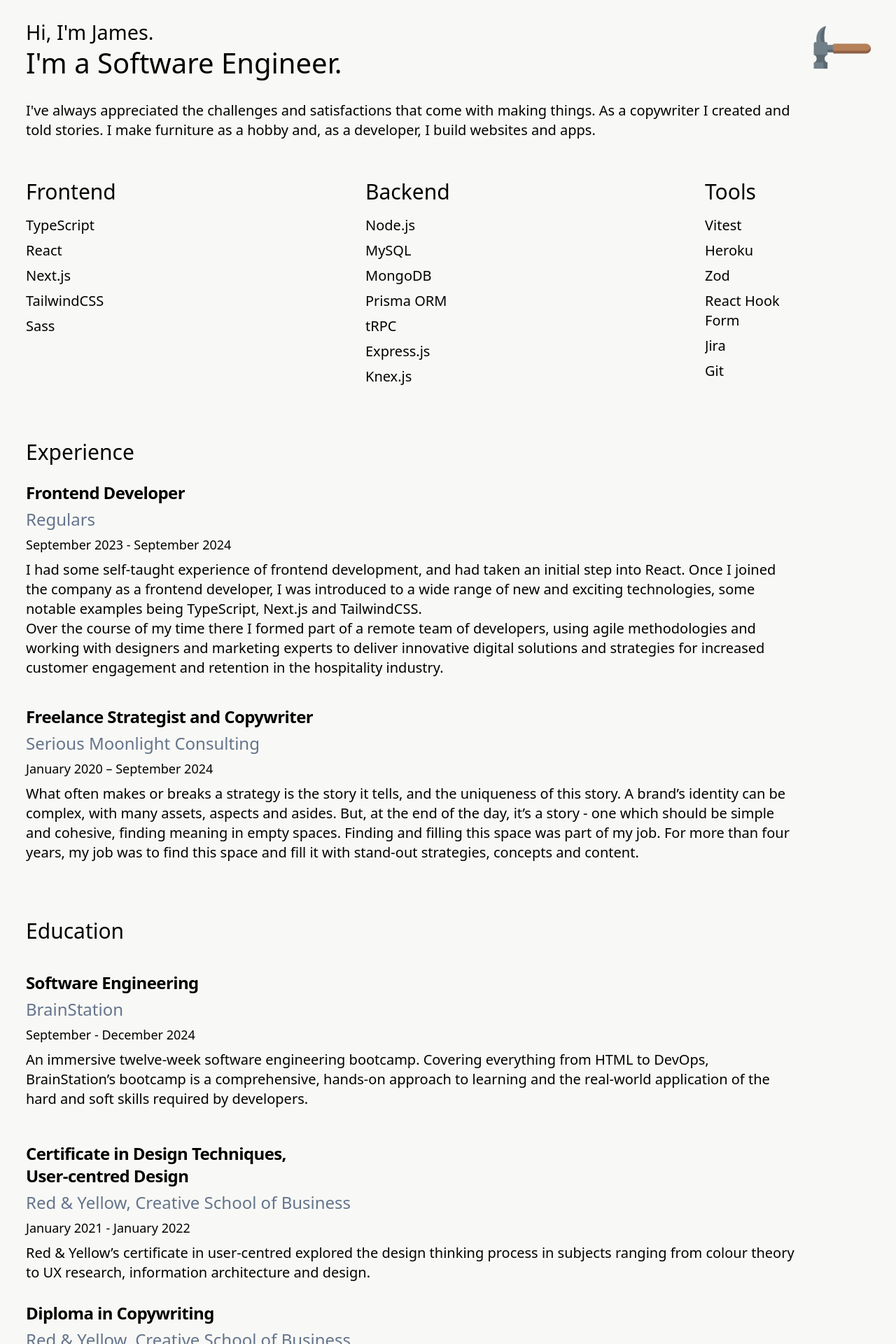
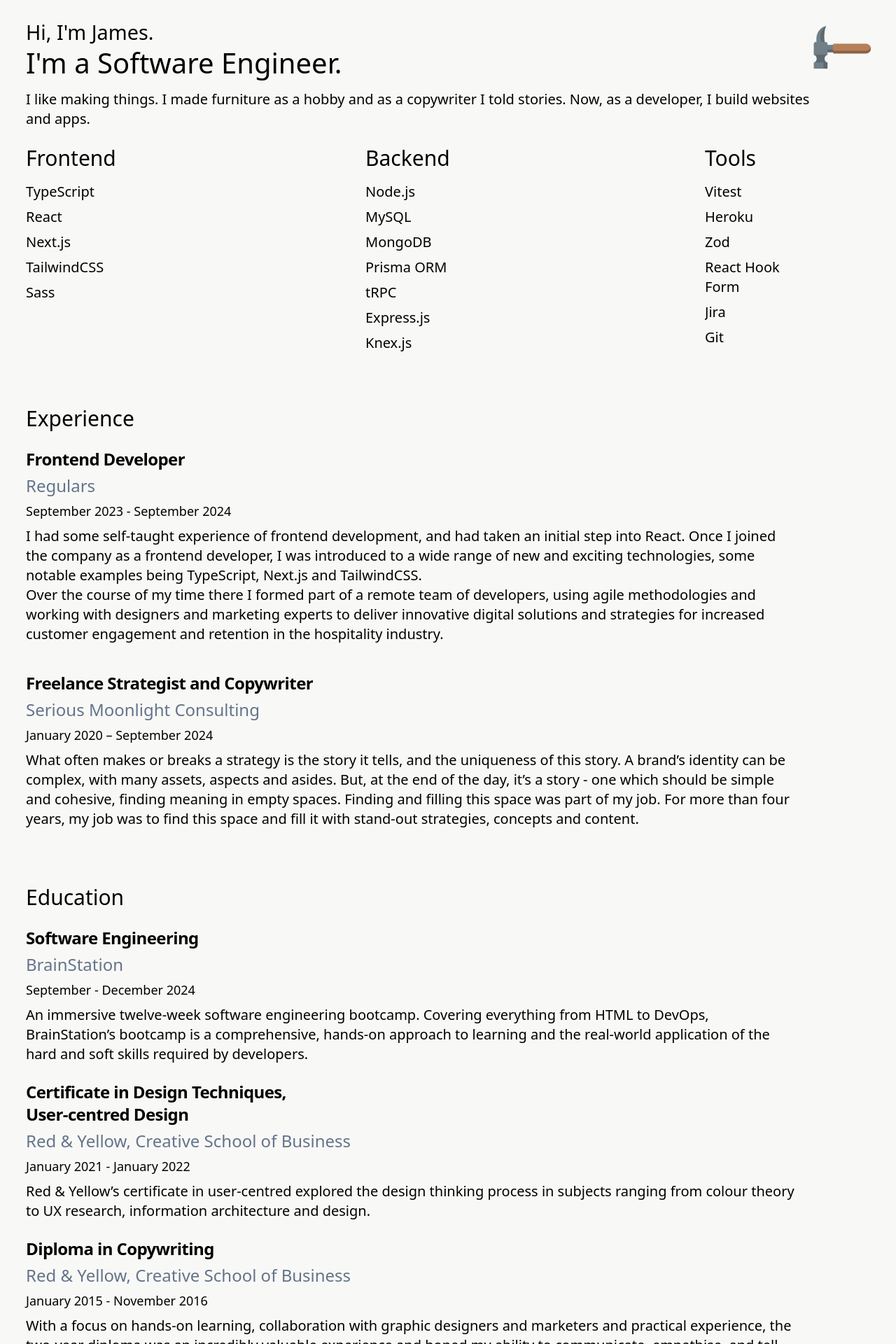
Before and after one commit to Lopside95/james-site, a Next.js app: page /.ipynb_checkpoints/index-checkpoint in a window 1280 px wide. Shown: the part 60-1980 px from the top of the page at 70% size. Built offline with nearby package versions, Linux system fonts and the light colour scheme.

Commit message:
update intro and paddings

```diff
--- a/src/components/cv/education.tsx
+++ b/src/components/cv/education.tsx
@@ -10,9 +10,9 @@ import {
 const Education = () => {
   return (
     <div className="w-full flex flex-col">
-      <h2 className="py-4 ">Education</h2>
+      <h2 className="pt-4 ">Education</h2>
       <Card className="flex flex-col justify-between border-none ">
-        <div className="flex">
+        <div className="flex  ">
           <CardHeader className="self-start -mb-2 sm:-mb-4">
             <CardTitle>Software Engineering</CardTitle>
             <CardDescription>BrainStation</CardDescription>
@@ -28,7 +28,7 @@ const Education = () => {
       </Card>
       <Card className="flex flex-col justify-between   border-none ">
         <div className="flex">
-          <CardHeader className="self-start -mb-2 sm:-mb-4">
+          <CardHeader className="self-start -mb-2 sm:-mb-4 lg:pt-0">
             <CardTitle>
               Certificate in Design Techniques, <br /> User-centred Design
             </CardTitle>
@@ -44,9 +44,9 @@ const Education = () => {
           research, information architecture and design.
         </CardContent>
       </Card>
-      <Card className="flex flex-col justify-between border-none py-7">
+      <Card className="flex flex-col justify-between border-none">
         <div className="flex">
-          <CardHeader className="-mb-2 sm:-mb-4 -mt-12">
+          <CardHeader className="-mb-2 sm:-mb-4 lg:pt-0">
             <CardTitle className="">Diploma in Copywriting</CardTitle>
             <CardDescription className="">
               Red & Yellow, Creative School of Business
--- a/src/components/home/Intro.tsx
+++ b/src/components/home/Intro.tsx
@@ -12,12 +12,14 @@ const Intro = () => {
           Hi, I'm James <Emoji label="engineer" symbol="🧑‍🔧" />
         </CardTitle> */}
       </CardHeader>
-      <CardContent className="md:text-3xl py-5  flex gap-4 md:gap-2  md:pr-4 lg:pr-0  flex-col px-0">
+      <CardContent className="md:text-3xl pt-3 pb-5 lg:py-1  flex gap-4 md:gap-2  md:pr-4 lg:pr-0  flex-col px-0">
         {/* I'm a software engineer. */}
         <p className="">
-          I've always appreciated the challenges and satisfactions that come
+          I like making things. I made furniture as a hobby and as a copywriter
+          I told stories. Now, as a developer, I build websites and apps.
+          {/* I've always appreciated the challenges and satisfactions that come
           with making things. As a copywriter I created and told stories. I make
-          furniture as a hobby and, as a developer, I build websites and apps.
+          furniture as a hobby and, as a developer, I build websites and apps. */}
         </p>
       </CardContent>
     </Card>
--- a/src/components/home/techStack.tsx
+++ b/src/components/home/techStack.tsx
@@ -2,7 +2,7 @@ import SkillsAccordion from "../skillsAccordion";
 
 const TechStack = () => {
   return (
-    <section className="align-middle w-full px-0 py-5 sm:text-xl justify-between xl:justify-between max-sm:flex-col flex">
+    <section className="align-middle w-full px-0 pb-5 pt-1 sm:text-xl justify-between xl:justify-between max-sm:flex-col flex">
       <div className="sm:hidden w-full">
         <SkillsAccordion />
       </div>
--- a/src/pages/cv.tsx
+++ b/src/pages/cv.tsx
@@ -5,7 +5,7 @@ const CV = () => {
   return (
     <main className="sm:items-center w-full sm:align-middle flex flex-col min-h-screen ">
       <section className="items-center">
-        <article className="flex">
+        <article className="">
           <Experience />
         </article>
         <article>
```
